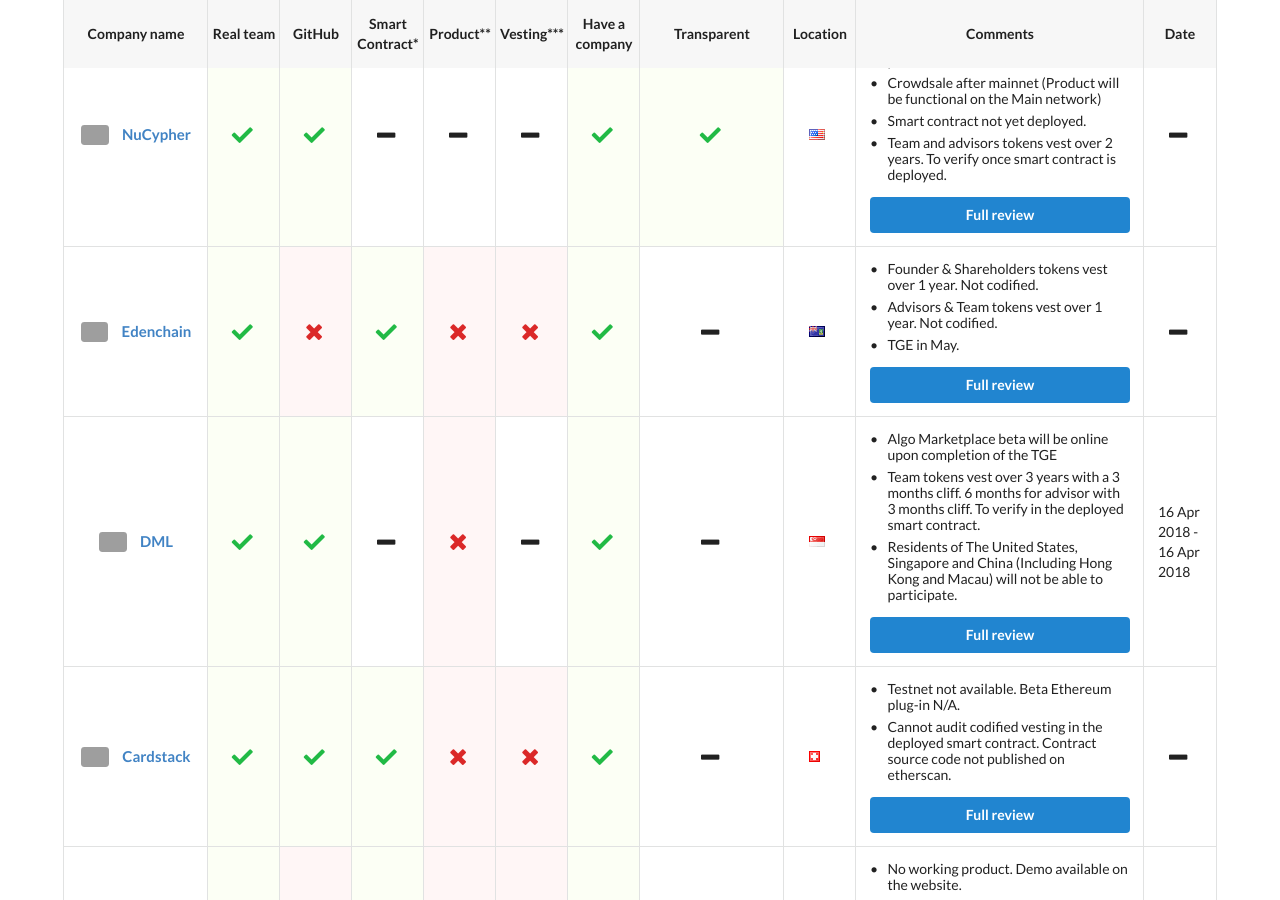
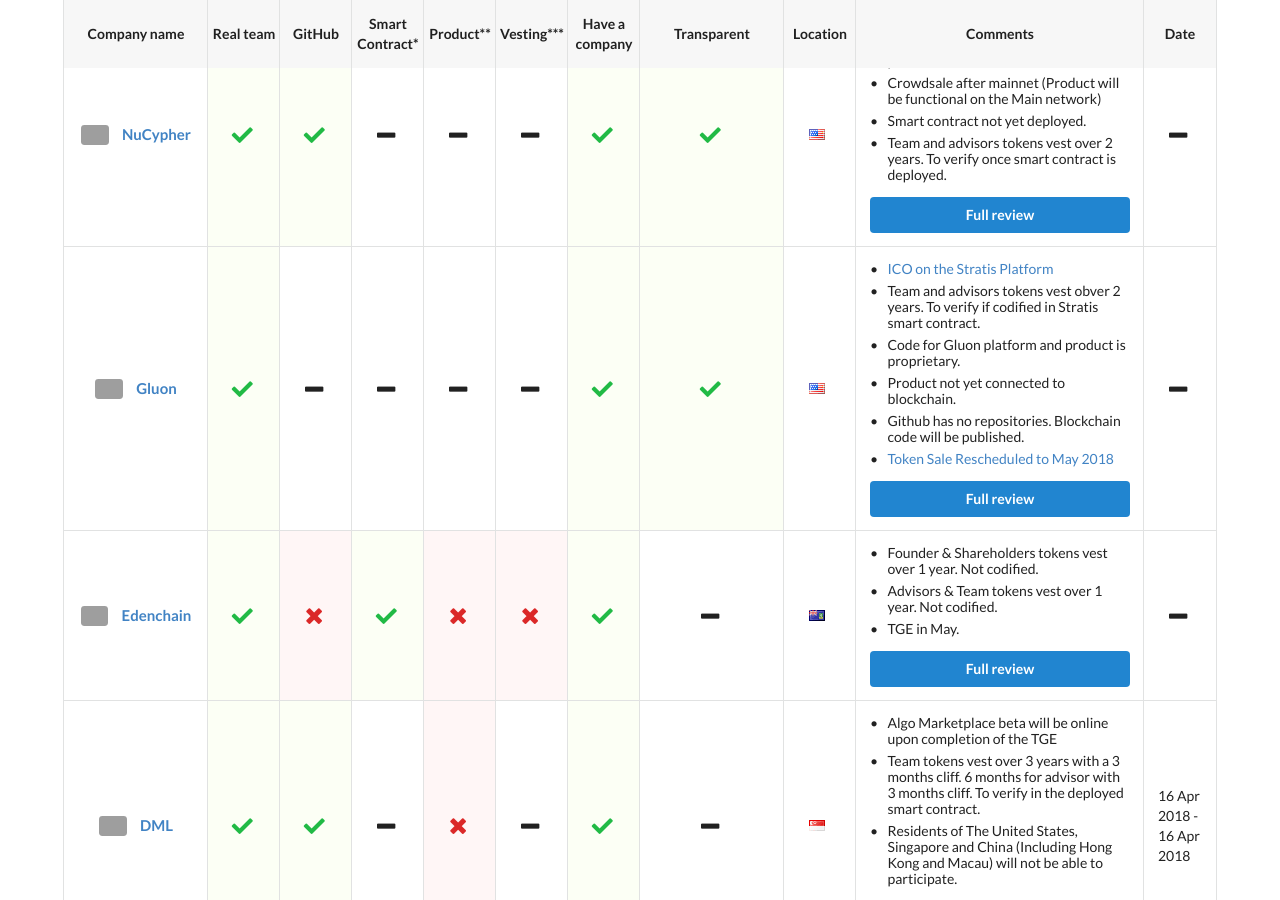
Before and after one commit to ico-check/ico-check, a Jekyll site: the page built from index.md, in a window 1280 px wide and 900 px high, scrolled down 835 px. Built offline with Jekyll 4.4.1, drawn with Linux system fonts in a browser that asks for light colours; nearby versions of some CDN libraries; grey boxes are pictures that could not be loaded.

Commit message:
57-gluon-ico-check
Added Gluon to Upcoming ICOs

```diff
--- a/_data/active-future-icos.yml
+++ b/_data/active-future-icos.yml
@@ -57,6 +57,31 @@
   ico_end_date:
   safe:
   issue_url: https://github.com/ico-check/ico-check/issues/69
+
+- name: Gluon
+  image: https://i.imgur.com/Pr6QKqD.png
+  url: https://www.gluon.com/
+  real_team: true
+  github:
+  smart_contract:
+  product:
+  min_vesting:
+  have_company: true
+  transparent: true
+  location: United States
+  comments:
+    - content: ICO on the Stratis Platform
+      url: https://stratisplatform.com/2018/01/17/stratis_partners_with_gluon/
+    - content: Team and advisors tokens vest obver 2 years. To verify if codified in Stratis smart contract.
+    - content: Code for Gluon platform and product is proprietary.
+    - content: Product not yet connected to blockchain.
+    - content: Github has no repositories. Blockchain code will be published.
+    - content: Token Sale Rescheduled to May 2018
+      url: https://www.gluon.com/gluon-token-sale-rescheduled/
+  ico_start_date:
+  ico_end_date:
+  safe:
+  issue_url: https://github.com/ico-check/ico-check/issues/78
 
 - name: Edenchain
   image: https://i.imgur.com/bfm56xl.jpg
```
